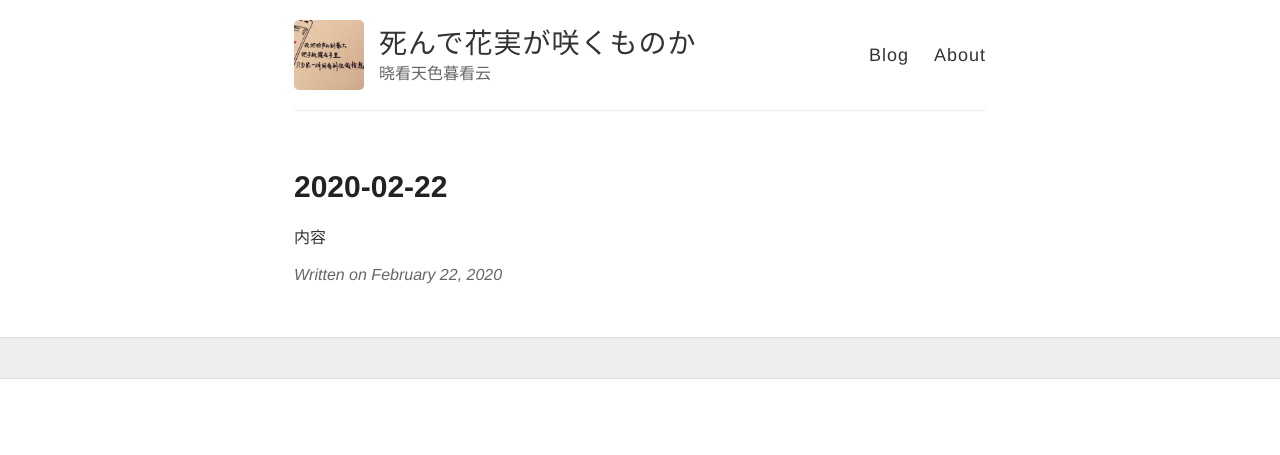
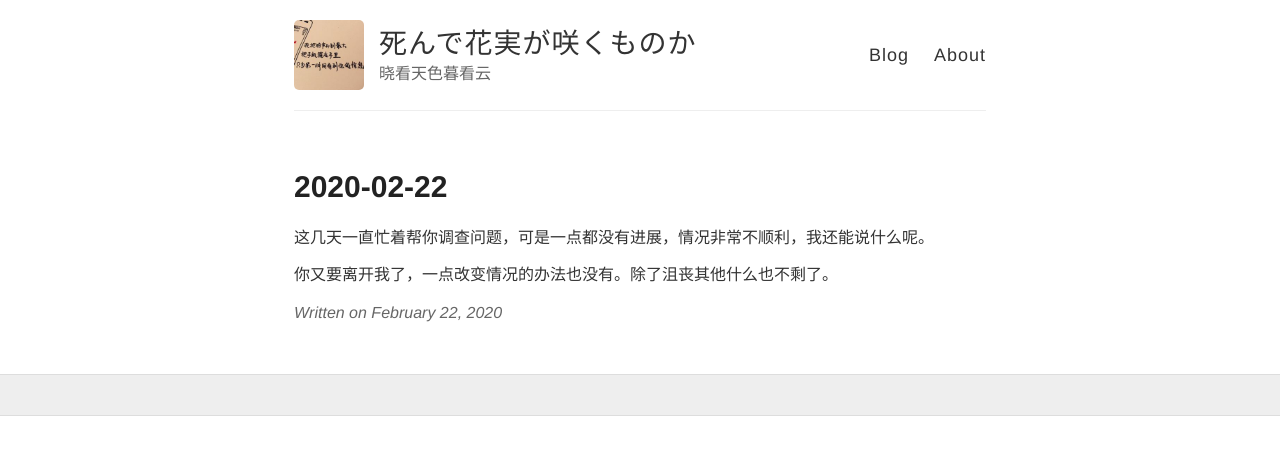
Before and after one commit to wiki650/wiki650.github.io, a Jekyll site: the page built from _posts/2020-02-22-wiki20200222.md, in a window 1280 px wide. Shown: the top 455 px of the page. Built offline with Jekyll 4.4.1, drawn with Linux system fonts in a browser that asks for light colours; comment, search, counter and statistics services are not loaded.

Commit message:
Update 2020-02-22-wiki20200222.md

```diff
--- a/_posts/2020-02-22-wiki20200222.md
+++ b/_posts/2020-02-22-wiki20200222.md
@@ -3,4 +3,6 @@ layout: post
 title: 2020-02-22
 ---
 
-内容
+这几天一直忙着帮你调查问题，可是一点都没有进展，情况非常不顺利，我还能说什么呢。
+
+你又要离开我了，一点改变情况的办法也没有。除了沮丧其他什么也不剩了。
```
